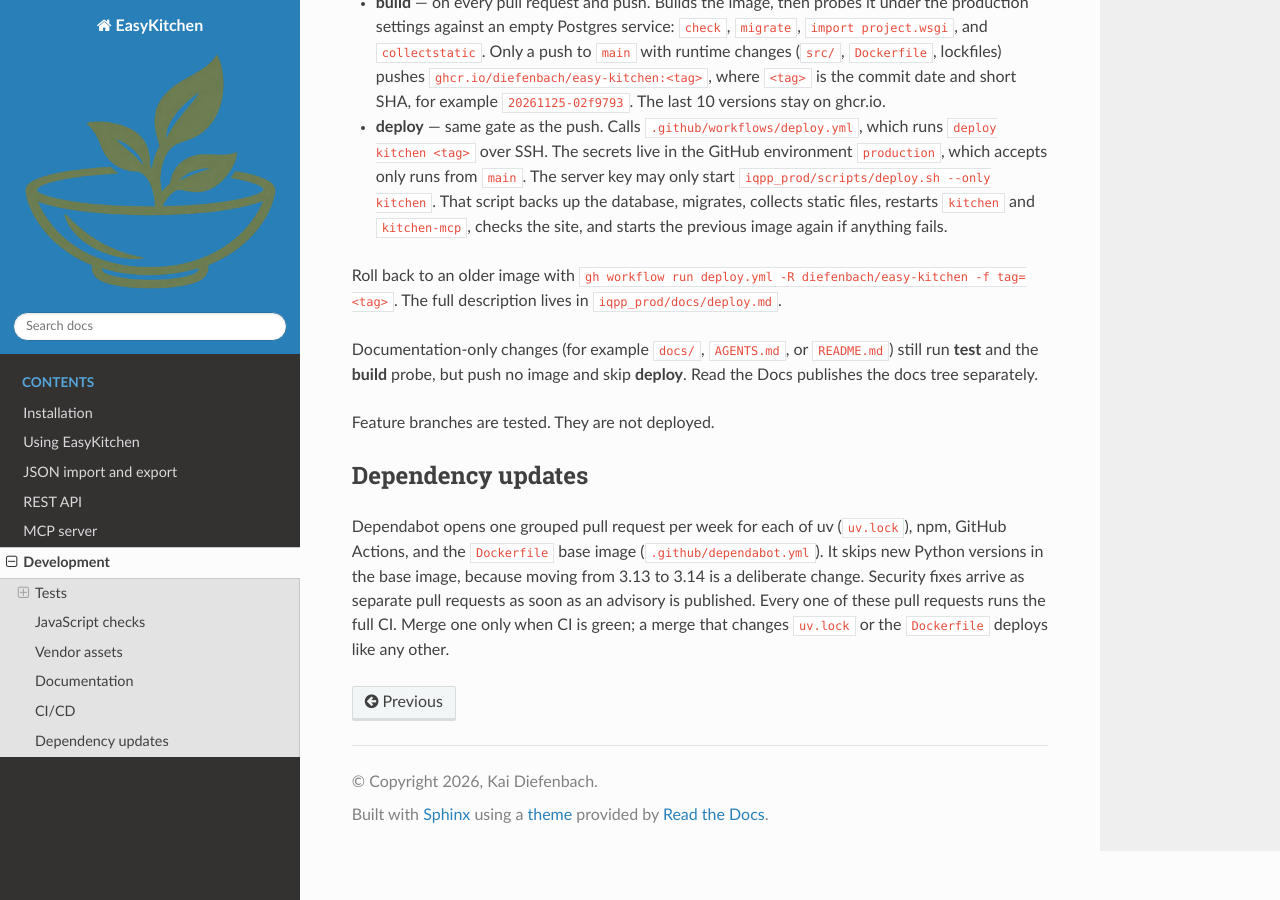
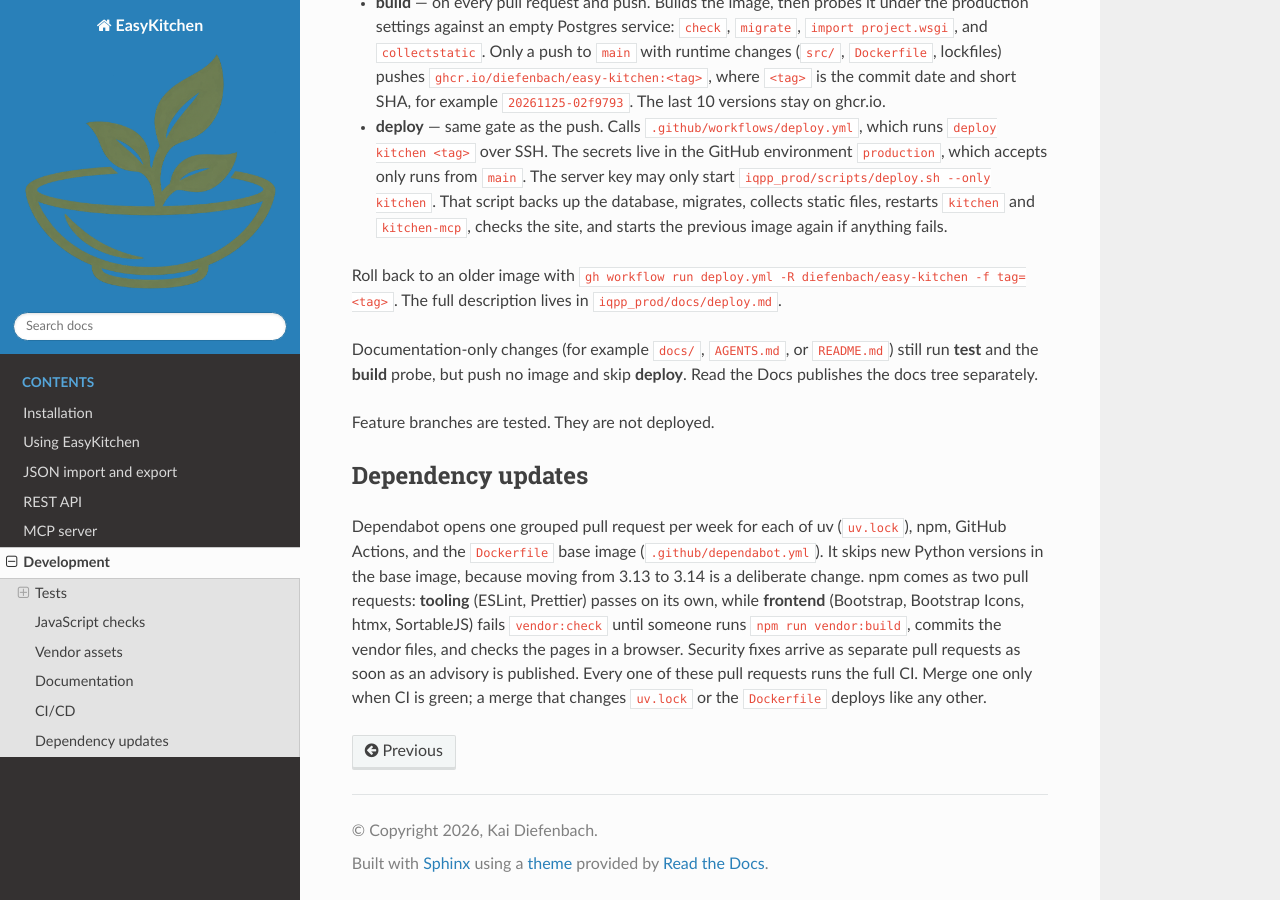
Before and after one commit to diefenbach/easy-kitchen, a Sphinx documentation site: the page built from docs/development.md, in a window 1280 px wide and 900 px high, scrolled down 3063 px. Built offline with Sphinx 7.4.7 and the Read the Docs theme 3.1.0, drawn with Linux system fonts in a browser that asks for light colours.

Commit message:
Split npm Dependabot updates into tooling and frontend

```diff
--- a/docs/development.md
+++ b/docs/development.md
@@ -141,4 +141,4 @@ Feature branches are tested. They are not deployed.
 
 ## Dependency updates
 
-Dependabot opens one grouped pull request per week for each of uv (`uv.lock`), npm, GitHub Actions, and the `Dockerfile` base image (`.github/dependabot.yml`). It skips new Python versions in the base image, because moving from 3.13 to 3.14 is a deliberate change. Security fixes arrive as separate pull requests as soon as an advisory is published. Every one of these pull requests runs the full CI. Merge one only when CI is green; a merge that changes `uv.lock` or the `Dockerfile` deploys like any other.
+Dependabot opens one grouped pull request per week for each of uv (`uv.lock`), npm, GitHub Actions, and the `Dockerfile` base image (`.github/dependabot.yml`). It skips new Python versions in the base image, because moving from 3.13 to 3.14 is a deliberate change. npm comes as two pull requests: **tooling** (ESLint, Prettier) passes on its own, while **frontend** (Bootstrap, Bootstrap Icons, htmx, SortableJS) fails `vendor:check` until someone runs `npm run vendor:build`, commits the vendor files, and checks the pages in a browser. Security fixes arrive as separate pull requests as soon as an advisory is published. Every one of these pull requests runs the full CI. Merge one only when CI is green; a merge that changes `uv.lock` or the `Dockerfile` deploys like any other.
```
Also changed, not shown: 1 other file.
